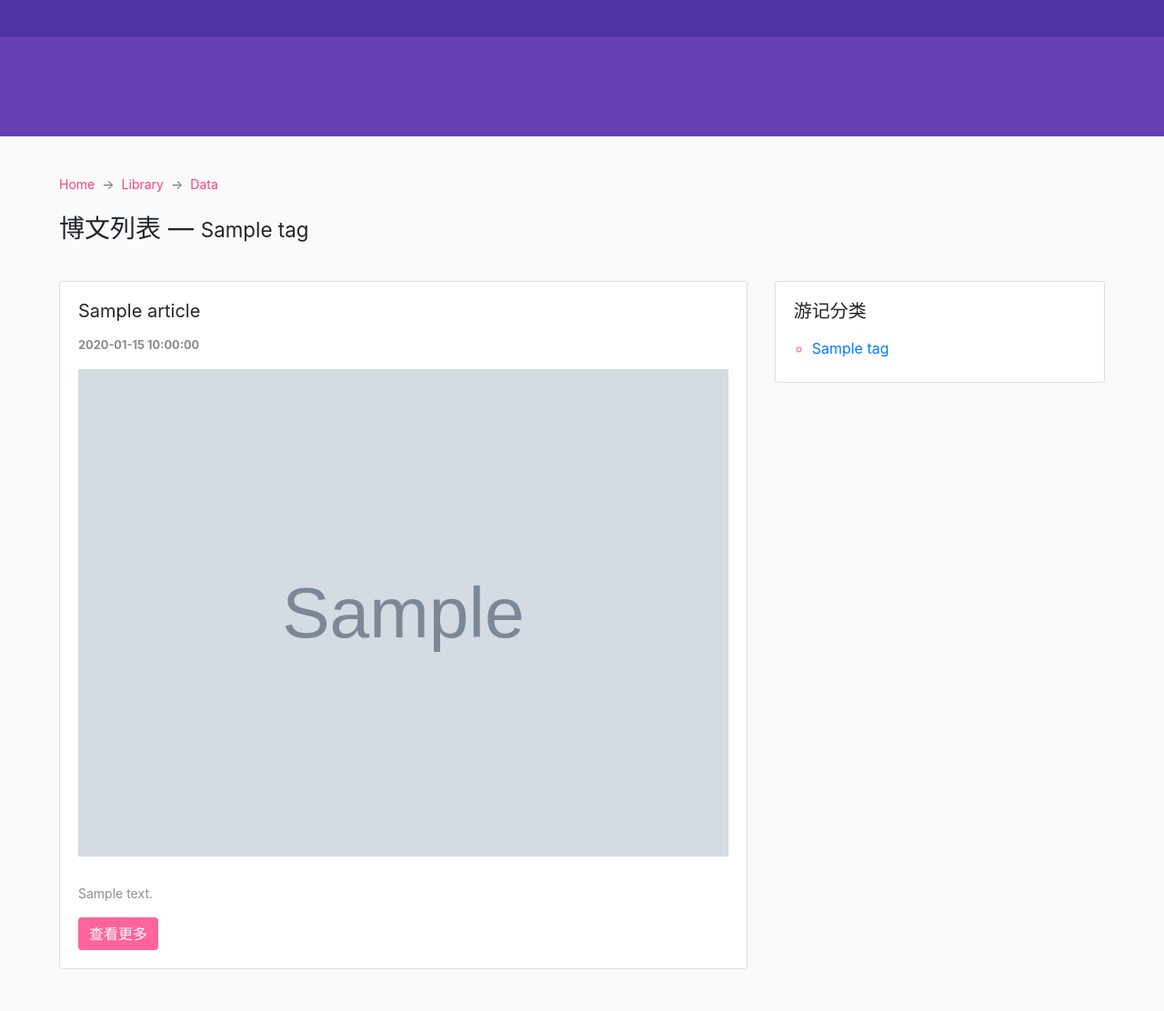
After one commit to topcnm/Shangshanfan, a Flask app: page /article/list/1/1 in a window 1280 px wide. The commit adds this page. Shown: the whole page at 91% size. Run offline with Flask 2, Linux system fonts and the light colour scheme; tables that the repository leaves empty hold one stand-in row (values such as "Sample post"); grey boxes marked "Sample" are stand-in pictures; parts of the project's set-up code (start-up, migrations or seed data) failed here and were passed over; some libraries are stand-ins or nearby versions.

Commit message:
blogpageis

```diff
--- a/webapp/controller/article.py
+++ b/webapp/controller/article.py
@@ -8,15 +8,84 @@ import json
 article = Blueprint('article', __name__)
 
 
-@article.route("/<int:id>")
+# article or destination sum
+@article.route("/dashboard")
+def page_article_sum():
+    tags = Tag.query.all()
+    tag_list = []
+
+    for item in tags:
+        articles = []
+
+        for index, article_item in enumerate(item.articles):
+            if index > 2:
+                break
+            articles.append({
+                'id': article_item.id,
+                'title': article_item.title,
+                'createDate': article_item.createDate,
+                'cover': article_item.cover,
+                'summary': article_item.summary,
+            })
+
+        if len(articles):
+            tag_list.append({
+                'title': item.title,
+                'remark': item.remark,
+                'articles': articles
+            })
+    return render_template(
+        'blog-dashboard.html',
+        topiclist=tag_list
+    )
+
+
+# article list by sort
+@article.route("/list/<int:tagId>/<int:pageNo>")
+def page_article_list_by_tag(tagId, pageNo):
+    # find all Tags
+    tags = Tag.query.all()
+    tag = Tag.query.filter(Tag.id == tagId).first()
+
+    essay_page = Article.query.filter(Article.tagId == tagId).paginate(pageNo, 10)
+    total = essay_page.pages
+
+    articles = []
+
+    for item in essay_page.items:
+        articles.append({
+            'id': item.id,
+            'title': item.title,
+            'createDate': item.createDate,
+            'cover': item.cover,
+            'summary': item.summary,
+        })
+
+    return render_template(
+        'blog-list-tag.html',
+        articles=articles,
+        total=total,
+        pageNo=pageNo,
+        tags=tags,
+        tag=tag,
+    )
+
+
+# article details
+@article.route("/detail/<int:id>")
 def page_article_detail(id):
+    # find all Tags
+    tags = Tag.query.all()
+
     essay = Article.query.filter(Article.id == id).first()
     return render_template(
         'blog-detail.html',
         article=essay,
+        tags=tags,
     )
 
 
+# article submit page
 @article.route("/post", methods=['get'])
 @article.route("/post/<int:id>", methods=['get'])
 def page_article_submit(id=0):
@@ -35,6 +104,7 @@ def page_article_submit(id=0):
     )
 
 
+# article submit api
 @article.route("/post", methods=['post'])
 def post_article_submit():
     """
@@ -47,6 +117,7 @@ def post_article_submit():
     tagId = request.form['tagId']
     privacy = int(request.form['privacy'])
     cover = request.form['cover']
+    summary = request.form['summary']
 
     if articleId:
         Article.query.filter(Article.id == articleId).update({
@@ -55,11 +126,13 @@ def post_article_submit():
             'privacy': privacy,
             'tagId': tagId,
             'cover': cover,
+            'summary': summary,
         })
     else:
         essay = Article(
             title=title,
             content=content,
+            summary=summary,
             cover=cover,
             privacy=privacy,
             tagId=tagId,
--- a/webapp/model.py
+++ b/webapp/model.py
@@ -63,6 +63,7 @@ class Article(db.Model, Utf8Set):
     title = db.Column(db.String(64), nullable=False)
     cover = db.Column(db.String(255))
     content = db.Column(db.Text, nullable=False)
+    summary = db.Column(db.String(255), default=u'作者还未添加文字信息')
 
     # default value is draft and public
     status = db.Column(db.Boolean, default=False)
@@ -79,9 +80,10 @@ class Article(db.Model, Utf8Set):
     # one to many
     comments = db.relationship('Comment', backref='article', lazy='dynamic')
 
-    def __init__(self, title, content, privacy, tagId, authorId, cover=''):
+    def __init__(self, title, content, summary, privacy, tagId, authorId, cover=''):
         self.title = title
         self.content = content
+        self.summary = summary
         self.privacy = privacy
         self.cover = cover
         self.tagId = tagId
--- a/webapp/static/css/common.css
+++ b/webapp/static/css/common.css
@@ -3,8 +3,9 @@ body, html{
 }
 /*
 pink #ff649a
-bg #ff417f
+grey #ff417f
 purple #573b9b
+font-grey #8a8a8a
 */
 h1,h2,h3,h4,h5,h6{
     font-weight: normal;
--- /dev/null
+++ b/webapp/templates/blog-list-tag.html
@@ -0,0 +1,71 @@
+{% extends "layout-horizontal.html" %}
+{% block title %}{{tag.title}}{% endblock %}
+{% block body %}
+<style>
+    .ss-article-body .ss-article-side-ul {
+        margin-bottom: 0;
+        padding-left: 20px;
+        list-style: circle;
+    }
+    .ss-article-body .ss-article-side-ul li {
+        color: #ff417f;
+    }
+    .ss-article-body .ss-article-side-ul li p {
+        margin-bottom: 0;
+        color: #573b9b;
+        line-height: 34px;
+    }
+    .ss-article-body .ss-card-content img{
+        width: 100%;
+    }
+    .ss-article-list-card img{
+        width: 100%;
+    }
+    .ss-article-list-card .ss-article-list-card-time{
+        font-weight: bolder;
+        color: #8a8a8a;
+    }
+    .ss-article-list-card .ss-article-list-summary{
+        color: #8e8e8e;
+        font-size: 14px;
+    }
+</style>
+<h3 class="ss-article-title">博文列表 — <small>{{tag.title}}</small></h3>
+<div class="row show-grid ss-article-body">
+    <div class="col-sm-8">
+      {% for article in articles%}
+        <div class="card ss-article-list-card mb-3">
+          <div class="card-body">
+            <h5 class="card-title">
+                {{article.title}}
+            </h5>
+            <p>
+                <small class="ss-article-list-card-time">
+                    {{article.createDate}}
+                </small>
+            </p>
+            <img src="{{article.cover}}" alt="{{article.title}}"/>
+            <p class="card-text ss-article-list-summary" style="margin-top: 30px">
+                {{article.summary or '作者还未添加文字信息'}}
+            </p>
+            <a href="/article/detail/{{article.id}}" class="btn btn-primary" style="background-color: #ff649a; border: none">查看更多</a>
+          </div>
+        </div>
+        {% else %}
+            还没相关文章，建议您先看看其他
+        {% endfor %}
+    </div>
+    <div class="col-sm-4">
+        <div class="card">
+            <div class="card-body">
+                <h5 class="card-title">游记分类</h5>
+                <ul class="ss-article-side-ul">
+                    {% for tag in tags %}
+                    <li><p><a href="/article/list/{{tag.id}}/1">{{tag.title}}</a></p></li>
+                    {% endfor %}
+                </ul>
+            </div>
+        </div>
+    </div>
+</div>
+{% endblock %}
--- a/webapp/templates/blog-submit.html
+++ b/webapp/templates/blog-submit.html
@@ -83,11 +83,13 @@
                 type: 'post',
                 data: $articleForm.serialize() +
                     '&privacy=' + Number($checkbox[0].checked) +
-                    '&content=' + page_editor.txt.html(),
+                    '&content=' + encodeURIComponent(page_editor.txt.html()) +
+                    '&summary=' + encodeURIComponent(page_editor.txt.text().slice(0, 100)),
                 dataType : "json",
                 success: function (res) {
                     if (res.success) {
-                        return $articleId.val(res.data.articleId)
+                        // return $articleId.val(res.data.articleId)
+                        window.location.href = '/article/detail/' + res.data.articleId
                     }
                 }
             });
```
Also changed, not shown: webapp/templates/blog-dashboard.html (added, +45 -0 lines), webapp/templates/blog-detail.html (+4 -6 lines), webapp/templates/blog-list.html (deleted, +0 -10 lines), webapp/templates/destination.html (deleted, +0 -10 lines).
